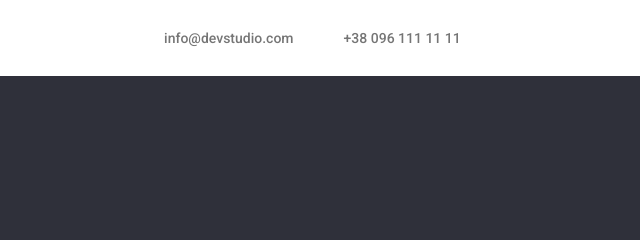
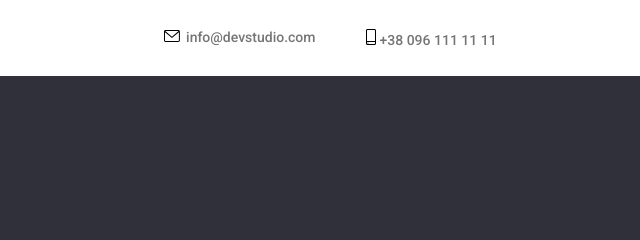
Before and after one commit to gitMaks-AM-0813/WebStudio, a plain HTML site: page index.html in a window 1280 px wide. Shown: the top 240 px of the page, 640-1280 px from the left. Drawn offline with Linux system fonts and the light colour scheme.

Commit message:
final commit

```diff
--- a/css/style.css
+++ b/css/style.css
@@ -318,3 +318,17 @@ color: #757575;
  .footer-item:nth-of-type(1){
 margin-top: 20px;
  }
+ .icon-envelope{
+  width: 16px;
+  height: 12px;
+  margin-right: 2px;
+  color: #757575;
+ }
+.icon-envelope:hover{
+  color: #2196F3;
+}
+.icon-smartphone{
+  width: 10px;
+  height: 16px;
+ color: #757575;
+}
--- a/index.html
+++ b/index.html
@@ -44,12 +44,22 @@
         <div class="header-contact">
           <ul class="header-list-two">
             <li class="header-list-item">
+              <svg class="icon-envelope">
+                <use href="./icons/symbol-defs.svg#icon-envelope">
+
+                </use>
+              </svg>
               <a href="maito:info@devstudio.com" class="header-mail"
                 >info@devstudio.com</a
               >
             </li>
 
             <li class="header-list-item">
+              <svg class="icon-smartphone">
+                <use href="./icons/symbol-defs.svg#icon-smartphone">
+
+                </use>
+              </svg>
               <a href="tel:+380961111111" class="header-phone"
                 >+38 096 111 11 11</a
               >
@@ -200,4 +210,5 @@
 
       </div>
     </footer>
+  </body>
 </html>
```
Also changed, not shown: icons/symbol-defs.svg (added).
